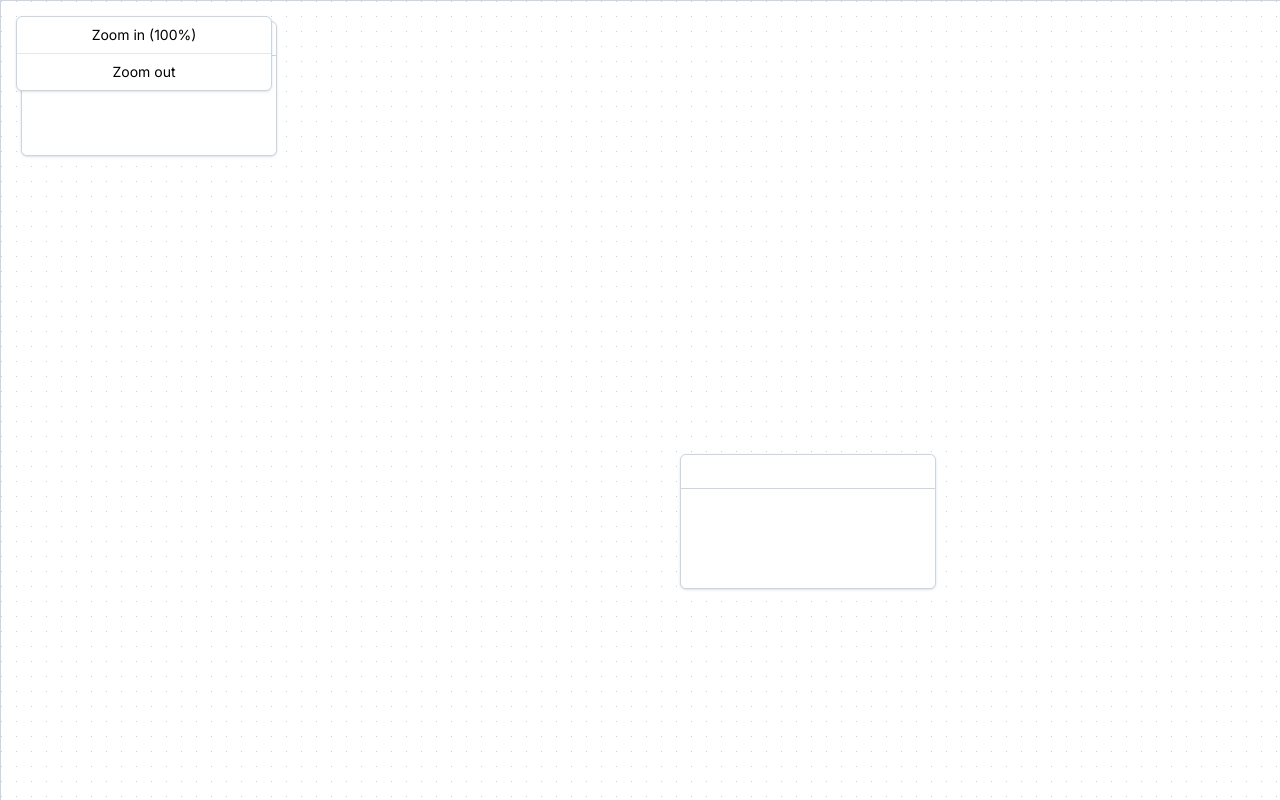
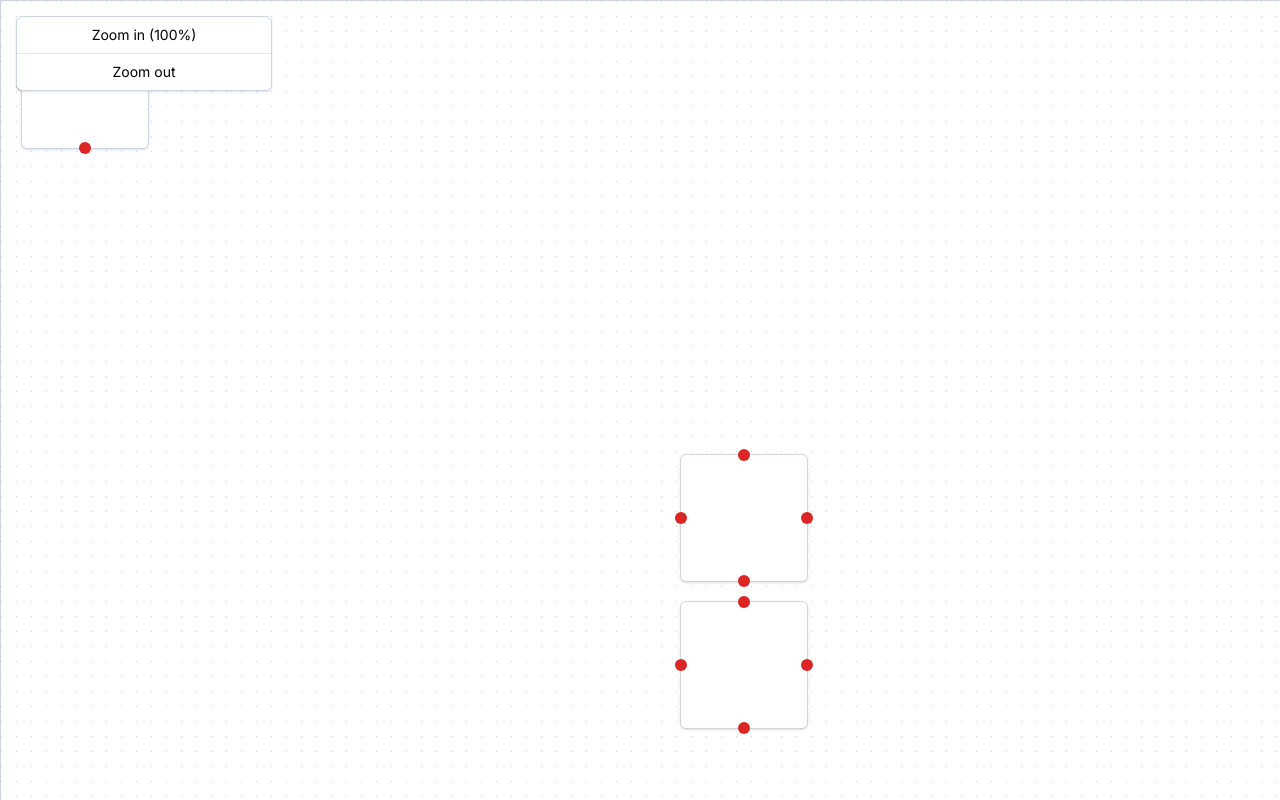
Before and after one commit to noahskorner/cogent-chart, a Next.js app: page / in a window 1280 px wide. Built offline with nearby package versions, Linux system fonts and the light colour scheme.

Commit message:
Added basic ability to add lines.

```diff
--- /dev/null
+++ b/src/components/edge.tsx
@@ -0,0 +1,28 @@
+import { IPoint } from "../contexts/nodes-context";
+import useLines from "../hooks/use-lines";
+
+interface EdgeProps {
+  nodeId: number;
+  edge: IPoint;
+  index: number;
+}
+
+const Edge = ({ nodeId, edge, index }: EdgeProps) => {
+  const { addLine } = useLines();
+  const onClick = () => {
+    addLine(nodeId, index);
+  };
+
+  return (
+    <button
+      onClick={onClick}
+      className="absolute w-[12px] h-[12px] bg-red-600 rounded-full"
+      style={{
+        top: `${edge.y + -6}px`,
+        left: `${edge.x + -6}px`,
+      }}
+    ></button>
+  );
+};
+
+export default Edge;
--- a/src/components/graph.tsx
+++ b/src/components/graph.tsx
@@ -1,18 +1,20 @@
-import { ReactNode, useState } from "react";
+import { ReactNode } from "react";
 import useGraph from "../hooks/use-graph";
+import useLines from "../hooks/use-lines";
 import useWindow from "../hooks/use-window";
+import Line from "./line";
+import Node from "./node";
 
-interface IGraph {
-  width: number;
-  height: number;
-  zoom: number;
-}
-
-interface GraphProps {
+const defaultNodes = [
+  { id: 1, x: 679, y: 453 },
+  { id: 2, x: 679, y: 600 },
+  { id: 3, x: 20, y: 20 },
+];
+interface GraphContainerProps {
   children: ReactNode;
 }
 
-const Graph = ({ children }: GraphProps) => {
+const GraphContainer = ({ children }: GraphContainerProps) => {
   const { widthStyle: windowWidthStyle, heightStyle: windowHeightStyle } =
     useWindow();
   const { height, width, zoom } = useGraph();
@@ -60,4 +62,34 @@ const Graph = ({ children }: GraphProps) => {
   );
 };
 
+const Graph = () => {
+  const { lines } = useLines();
+  const { width: graphWidth, height: graphHeight } = useGraph();
+
+  return (
+    <GraphContainer>
+      {defaultNodes.map((e) => (
+        <Node key={e.id} id={e.id} initialX={e.x} initialY={e.y} />
+      ))}
+      <svg
+        width={graphWidth}
+        height={graphHeight}
+        className="absolute top-0 left-0 pointer-events-none"
+      >
+        {lines.map((line, index) => {
+          return (
+            <Line
+              key={index}
+              sourceNodeId={line.sourceNodeId}
+              sourceEdge={line.sourceEdge}
+              targetNodeId={line.targetNodeId}
+              targetEdge={line.targetEdge}
+            />
+          );
+        })}
+      </svg>
+    </GraphContainer>
+  );
+};
+
 export default Graph;
--- /dev/null
+++ b/src/components/line.tsx
@@ -0,0 +1,35 @@
+import useNodes from "../hooks/use-nodes";
+
+interface LineProps {
+  sourceNodeId: number;
+  sourceEdge: number;
+  targetNodeId: number;
+  targetEdge: number;
+}
+
+const Line = ({
+  sourceNodeId,
+  sourceEdge,
+  targetNodeId,
+  targetEdge,
+}: LineProps) => {
+  const { findNode } = useNodes();
+  const source = findNode(sourceNodeId);
+  const target = findNode(targetNodeId);
+
+  if (source == null || target == null) return null;
+
+  return (
+    <path
+      d={`M${source.x + source.edges[sourceEdge].x} ${
+        source.y + source.edges[sourceEdge].y
+      } ${target.x + target.edges[targetEdge].x} ${
+        target.y + target.edges[targetEdge].y
+      }`}
+      strokeWidth="1"
+      stroke="black"
+    />
+  );
+};
+
+export default Line;
--- a/src/components/node.tsx
+++ b/src/components/node.tsx
@@ -1,17 +1,23 @@
-import { useRef, useState, DragEvent, RefObject } from "react";
+import { DragEvent, useCallback, useEffect, useRef } from "react";
 import useNode from "../hooks/use-node";
+import useNodes from "../hooks/use-nodes";
+import Edge from "./edge";
 
 interface NodeProps {
+  id: number;
   initialX: number;
   initialY: number;
 }
 
-const Node = ({ initialX, initialY }: NodeProps) => {
+const Node = ({ id, initialX, initialY }: NodeProps) => {
+  const { updateNode } = useNodes();
   const {
     x,
     y,
-    prevX,
-    prevY,
+    nodeRef,
+    height,
+    width,
+    edges,
     draggable,
     isDragging,
     setIsDragging,
@@ -30,46 +36,36 @@ const Node = ({ initialX, initialY }: NodeProps) => {
     setIsDragging(false);
   };
 
+  useEffect(() => {
+    updateNode({
+      id,
+      x,
+      y,
+      height,
+      width,
+      nodeRef,
+      edges,
+    });
+    // eslint-disable-next-line react-hooks/exhaustive-deps
+  }, [x, y, height, width, nodeRef]);
+
   return (
     <>
       <div
         className={`${
           isDragging ? "opacity-0" : ""
-        } w-64 border rounded-md bg-white absolute border-slate-300 shadow cursor-move z-1`}
+        } w-32 h-32 border rounded-md bg-white absolute border-slate-300 shadow cursor-move z-1 focus:ring-1 focus:ring-blue-300`}
         onDragStart={onDragStart}
         onDragOver={onDragOver}
         onDragEnd={onDragEnd}
         style={{ top: `${y}px`, left: `${x}px` }}
         draggable={draggable}
+        tabIndex={0}
+        ref={nodeRef}
       >
-        <div className="border-b border-slate-300">
-          <input
-            type="text"
-            name=""
-            id=""
-            className="w-full h-full p-2 rounded-t-md text-sm font-semibold"
-          />
-        </div>
-        <div>
-          <input
-            type="text"
-            name=""
-            id=""
-            className="w-full h-full p-2 text-sm"
-          />
-          <input
-            type="text"
-            name=""
-            id=""
-            className="w-full h-full p-2 text-sm"
-          />
-          <input
-            type="text"
-            name=""
-            id=""
-            className="w-full h-full p-2 rounded-b-md text-sm"
-          />
-        </div>
+        {edges.map((edge, index) => {
+          return <Edge key={index} nodeId={id} edge={edge} index={index} />;
+        })}
       </div>
       {isDragging && (
         <div style={{ top: `${y}px`, left: `${x}px` }} className="absolute">
--- /dev/null
+++ b/src/components/sidebar.tsx
@@ -0,0 +1,27 @@
+import useGraph from "../hooks/use-graph";
+
+const Sidebar = () => {
+  const { zoom, zoomIn, zoomOut } = useGraph();
+
+  const handleZoomInClick = () => {
+    zoomIn();
+  };
+  const handleZoomOutClick = () => {
+    zoomOut();
+  };
+  return (
+    <div className="flex flex-col z-[100] bg-white shadow fixed top-4 left-4 rounded-md w-64 border border-slate-300">
+      <button
+        className="text-sm w-full py-2 border-b"
+        onClick={handleZoomInClick}
+      >
+        Zoom in ({(zoom * 100).toFixed(0)}%)
+      </button>
+      <button className="text-sm w-full py-2" onClick={handleZoomOutClick}>
+        Zoom out
+      </button>
+    </div>
+  );
+};
+
+export default Sidebar;
--- /dev/null
+++ b/src/contexts/line-context.tsx
@@ -0,0 +1,58 @@
+import { createContext, ReactNode, useEffect, useRef, useState } from "react";
+
+interface ILine {
+  sourceNodeId: number;
+  sourceEdge: number;
+  targetNodeId: number;
+  targetEdge: number;
+}
+
+interface ILinesContext {
+  lines: ILine[];
+  addLine: (nodeId: number, index: number) => void;
+}
+
+const defaultValues = {
+  lines: [],
+  addLine: () => {},
+};
+
+export const LinesContext = createContext<ILinesContext>(defaultValues);
+
+interface ILinesProvider {
+  children: ReactNode;
+}
+
+export const LinesProvider = ({ children }: ILinesProvider) => {
+  const [lines, setLines] = useState<ILine[]>(defaultValues.lines);
+  const waitingNode = useRef<number | null>(null);
+  const waitingEdge = useRef<number | null>(null);
+
+  const addLine = (nodeId: number, index: number) => {
+    setLines((prev) => {
+      if (waitingNode.current == null) {
+        waitingNode.current = nodeId;
+        waitingEdge.current = index;
+        return prev;
+      }
+
+      const lines = [
+        ...prev,
+        {
+          sourceNodeId: waitingNode.current!,
+          sourceEdge: waitingEdge.current!,
+          targetNodeId: nodeId,
+          targetEdge: index,
+        },
+      ];
+
+      return lines;
+    });
+  };
+
+  return (
+    <LinesContext.Provider value={{ lines, addLine }}>
+      {children}
+    </LinesContext.Provider>
+  );
+};
--- /dev/null
+++ b/src/contexts/nodes-context.tsx
@@ -0,0 +1,54 @@
+import { createContext, ReactNode, useState } from "react";
+
+export interface IPoint {
+  x: number;
+  y: number;
+}
+
+interface INode {
+  id: number;
+  x: number;
+  y: number;
+  height: number;
+  width: number;
+  nodeRef: (node: HTMLDivElement) => void;
+  edges: IPoint[];
+}
+
+interface INodesContext {
+  nodes: INode[];
+  updateNode: (node: INode) => void;
+  findNode: (id: number) => INode | null;
+}
+
+const defaultValues = {
+  nodes: [],
+  updateNode: () => {},
+  findNode: () => null,
+};
+
+export const NodesContext = createContext<INodesContext>(defaultValues);
+
+interface INodesProvider {
+  children: ReactNode;
+}
+
+export const NodesProvider = ({ children }: INodesProvider) => {
+  const [nodes, setNodes] = useState<INode[]>(defaultValues.nodes);
+
+  const updateNode = (node: INode) => {
+    setNodes((prev) => {
+      return [...prev.filter((e) => e.id !== node.id), node];
+    });
+  };
+
+  const findNode = (id: number) => {
+    return nodes.find((e) => e.id === id) ?? null;
+  };
+
+  return (
+    <NodesContext.Provider value={{ nodes, updateNode, findNode }}>
+      {children}
+    </NodesContext.Provider>
+  );
+};
--- /dev/null
+++ b/src/hooks/use-lines.ts
@@ -0,0 +1,8 @@
+import { useContext } from "react";
+import { LinesContext } from "../contexts/line-context";
+
+const useLines = () => {
+  return useContext(LinesContext);
+};
+
+export default useLines;
--- a/src/hooks/use-node.ts
+++ b/src/hooks/use-node.ts
@@ -15,6 +15,20 @@ interface UseNodeOptions {
 const useNode = ({ initialX, initialY }: UseNodeOptions) => {
   const [x, setX] = useState<number>(initialX);
   const [y, setY] = useState<number>(initialY);
+  const [width, setWidth] = useState<number>(0);
+  const [height, setHeight] = useState<number>(0);
+  const nodeRef = useCallback((node: HTMLDivElement) => {
+    if (node != null) {
+      setWidth(node.clientWidth);
+      setHeight(node.clientHeight);
+    }
+  }, []);
+  const edges = [
+    { x: width / 2, y: 0 }, // top
+    { x: width, y: height / 2 }, // right
+    { x: width / 2, y: height }, // bottom
+    { x: 0, y: height / 2 }, // left
+  ];
   const prevX = useRef<number>(defaultValues.prevX);
   const prevY = useRef<number>(defaultValues.prevY);
   const [draggable, setDraggable] = useState<boolean>(defaultValues.draggable);
@@ -43,6 +57,10 @@ const useNode = ({ initialX, initialY }: UseNodeOptions) => {
   return {
     x,
     y,
+    nodeRef,
+    height,
+    width,
+    edges,
     prevX,
     prevY,
     draggable,
--- /dev/null
+++ b/src/hooks/use-nodes.ts
@@ -0,0 +1,8 @@
+import { useContext } from "react";
+import { NodesContext } from "../contexts/nodes-context";
+
+const useNodes = () => {
+  return useContext(NodesContext);
+};
+
+export default useNodes;
--- a/src/pages/_app.tsx
+++ b/src/pages/_app.tsx
@@ -1,14 +1,11 @@
 import "../styles/globals.css";
 import type { AppProps } from "next/app";
 import { WindowProvider } from "../contexts/window-context";
-import { GraphProvider } from "../contexts/graph-context";
 
 function MyApp({ Component, pageProps }: AppProps) {
   return (
     <WindowProvider>
-      <GraphProvider>
-        <Component {...pageProps} />
-      </GraphProvider>
+      <Component {...pageProps} />
     </WindowProvider>
   );
 }
--- a/src/pages/index.tsx
+++ b/src/pages/index.tsx
@@ -1,25 +1,13 @@
 import type { NextPage } from "next";
-import Node from "../components/node";
 import useWindow from "../hooks/use-window";
 import Graph from "../components/graph";
-import useGraph from "../hooks/use-graph";
+import { GraphProvider } from "../contexts/graph-context";
+import Sidebar from "../components/sidebar";
+import { NodesProvider } from "../contexts/nodes-context";
+import { LinesProvider } from "../contexts/line-context";
 
 const Home: NextPage = () => {
   const { widthStyle, heightStyle } = useWindow();
-  const { zoom, zoomIn, zoomOut } = useGraph();
-
-  const nodes = [
-    { id: 1, x: 679, y: 453 },
-    { id: 2, x: 1451, y: 528 },
-    { id: 3, x: 20, y: 20 },
-  ];
-
-  const handleZoomInClick = () => {
-    zoomIn();
-  };
-  const handleZoomOutClick = () => {
-    zoomOut();
-  };
 
   return (
     <div
@@ -29,38 +17,14 @@ const Home: NextPage = () => {
       }}
       className="flex justify-center items-center bg-stone-100 z-0 overflow-auto"
     >
-      <div className="flex flex-col z-[100] bg-white shadow fixed top-4 left-4 rounded-md w-64 border border-slate-300">
-        <button
-          className="text-sm w-full py-2 border-b"
-          onClick={handleZoomInClick}
-        >
-          Zoom in ({(zoom * 100).toFixed(0)}%)
-        </button>
-        <button className="text-sm w-full py-2" onClick={handleZoomOutClick}>
-          Zoom out
-        </button>
-      </div>
-      <Graph>
-        {nodes.map((e) => (
-          <Node key={e.id} initialX={e.x} initialY={e.y} />
-        ))}
-        {/* <svg
-          width={1451 - 679}
-          height={528 - 453}
-          className="absolute text-black"
-          fill="currentColor"
-          style={{ top: 453, left: 679 }}
-        >
-          <line
-            x1="0"
-            y1="0"
-            x2={1451 - 679}
-            y2={528 - 453}
-            stroke="black"
-            strokeWidth={2}
-          />
-        </svg> */}
-      </Graph>
+      <GraphProvider>
+        <NodesProvider>
+          <LinesProvider>
+            <Sidebar />
+            <Graph />
+          </LinesProvider>
+        </NodesProvider>
+      </GraphProvider>
     </div>
   );
 };
```
